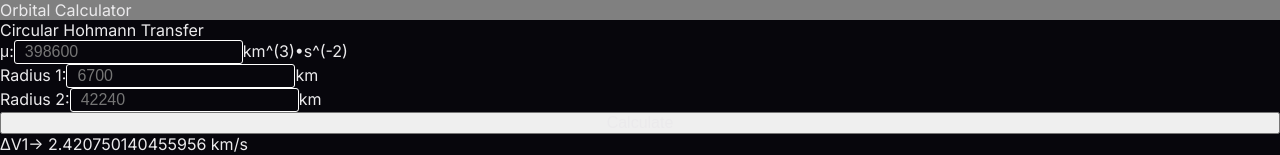
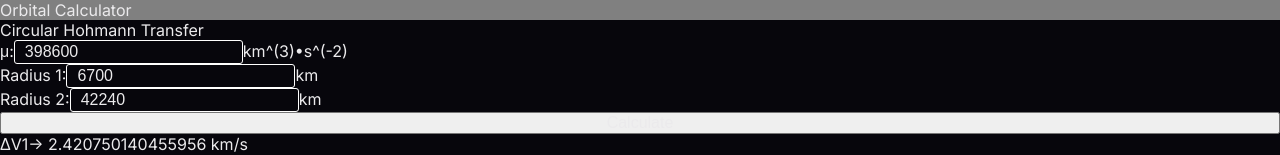
Before and after one commit to hadri12velay/orbital-calculator, a React (Vite) app: page / in a window 1280 px wide. Shown: the top 155 px of the page. Built offline with nearby package versions, Linux system fonts and the light colour scheme.

Commit message:
couple changes

```diff
--- a/src/components/Hohmann.jsx
+++ b/src/components/Hohmann.jsx
@@ -33,6 +33,7 @@ export default function Hohmann() {
                     &mu;:
                     <input
                         type="text"
+                        defaultValue={defaultMu}
                         placeholder={defaultMu}
                         onChange={(e) => setMu(Number(e.target.value))}
                     />
@@ -42,6 +43,7 @@ export default function Hohmann() {
                     Radius 1:
                     <input
                         type="text"
+                        defaultValue={defaultR1}
                         placeholder={defaultR1}
                         onChange={(e) => setR1(Number(e.target.value))}
                     />
@@ -51,6 +53,7 @@ export default function Hohmann() {
                     Radius 2:
                     <input
                         type="text"
+                        defaultValue={defaultR2}
                         placeholder={defaultR2}
                         onChange={(e) => setR2(Number(e.target.value))}
                     />
--- a/src/scripts/hohmann.js
+++ b/src/scripts/hohmann.js
@@ -31,6 +31,11 @@ export const circularHohmann = ({ mu, r_1, r_2 }) => {
         Delta_1,
         Delta_2,
         Delta_Total,
+        V_start,
+        V_end,
+        ang_momentum_transfer,
+        V_transfer_1,
+        V_transfer_2,
     };
 };
 
```
